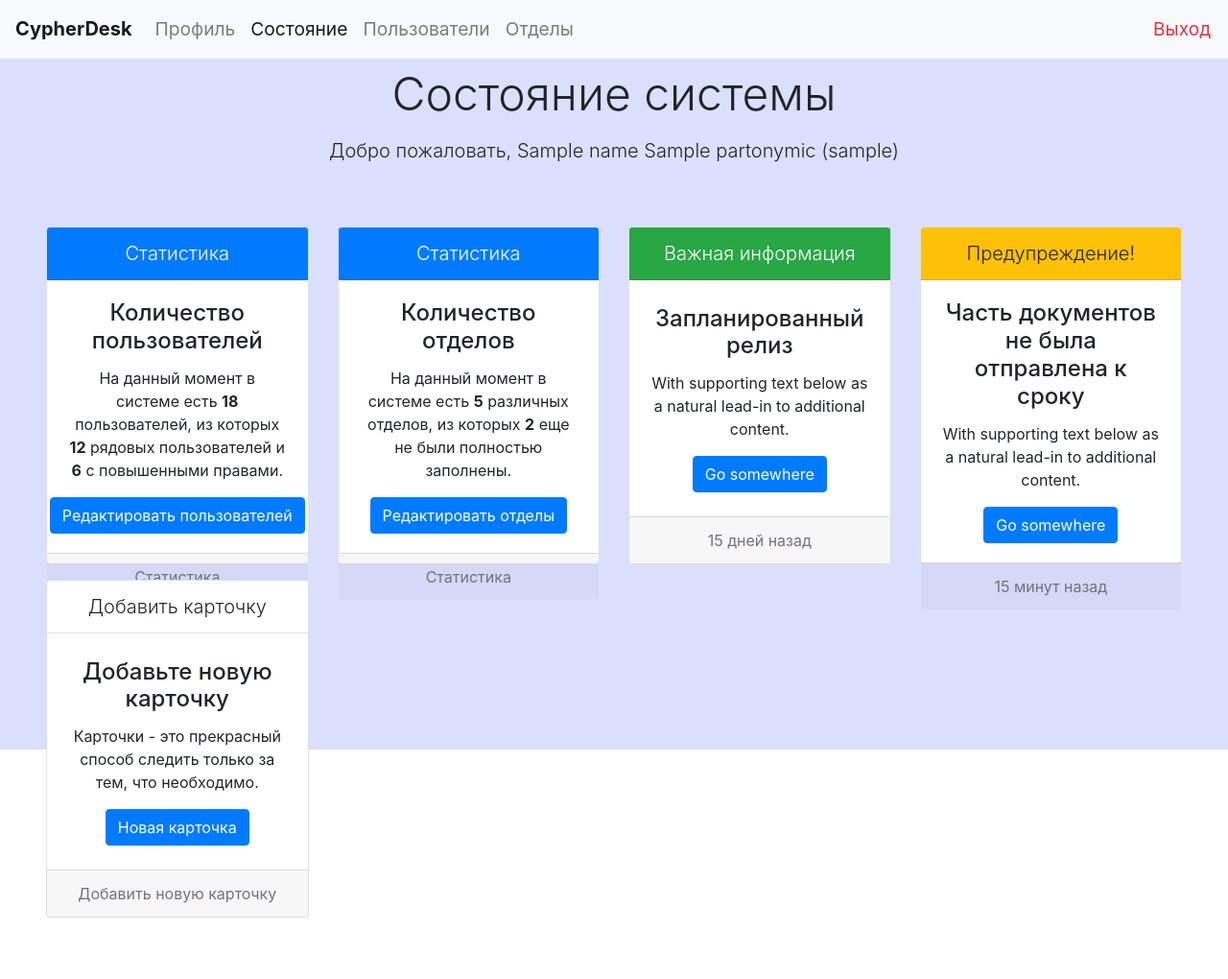
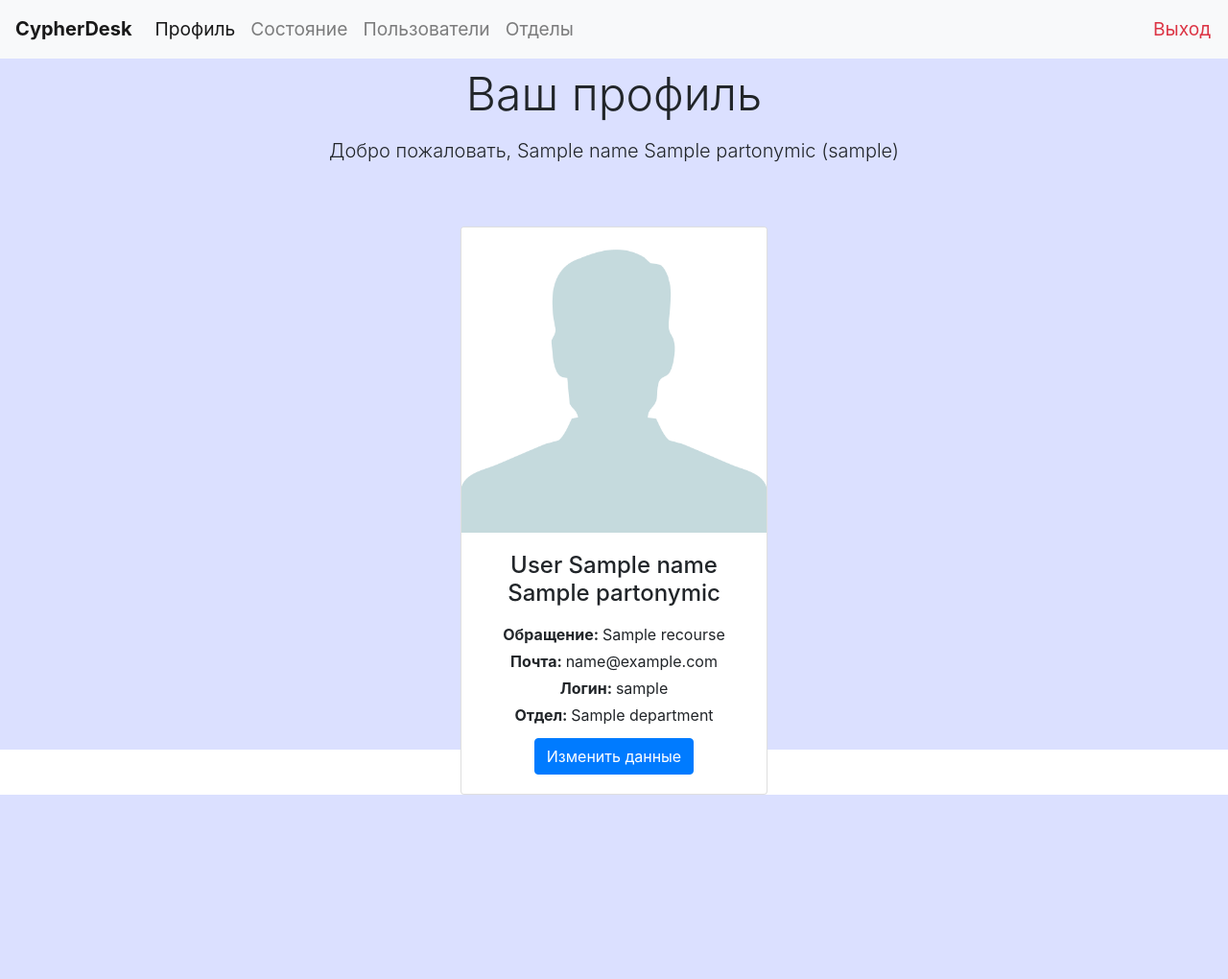
Before and after one commit to isyn-shared/CypherDesk-main, a Python web app: template templates/adminPanel/index.html in a window 1280 px wide. Shown: the whole page at 96% size. After the commit the page ends 828 px from the top, so only its background shows below. Run offline with Jinja, Linux system fonts and the light colour scheme; the template is opened without the code that fills it: most values are stand-ins (such as "Sample title", 1, 10 or a date in 2020); some libraries are stand-ins or nearby versions.

Commit message:
Profile in Admin Panel + small changes there

```diff
--- a/static/adminPanel/main.css
+++ b/static/adminPanel/main.css
@@ -46,15 +46,15 @@ body {
 }
 
 #profile {
-    background-color: rgba(103, 232, 131, 0.26);
+    background-color: rgba(117, 135, 255, 0.26);
 }
 
 #status {
-    background-color: rgba(117, 135, 255, 0.26);
+    background-color: rgba(103, 189, 232, 0.26);
 }
 
 #users {
-    background-color: rgba(103, 189, 232, 0.26);
+    background-color: rgba(103, 232, 131, 0.26);
 }
 
 #departments {
@@ -108,6 +108,10 @@ body {
         animation-name: slideAway;
     }
 
+    .w-25-desktop {
+        width: 25%!important;
+    }
+
     .w-50-desktop {
         width: 50%!important;
     }
--- a/static/adminPanel/main.js
+++ b/static/adminPanel/main.js
@@ -1,4 +1,4 @@
-let selectedWindow = Cookies.get('window') || "#status";
+let selectedWindow = Cookies.get('window') || "#profile";
 
 $(selectedWindow).removeClass('out');
 $(selectedWindow + "A").addClass('active');
@@ -107,6 +107,24 @@ $(document).ready(() => {
                 console.error(err);
             });
     });
+
+    $('#editDepForm').submit(e => {
+        e.preventDefault();
+
+        const name = $('#editDepNameInput').val();
+        sendPOST('/changeDepartment', {prevName: editingDepName, name})
+            .then(resp => {
+                // if (DEBUG) console.log(resp, typeof resp);
+                if (!resp.ok)
+                    return createAlert('alert-danger', "Упс!", "Произошла ошибка: " + resp.err);
+
+                createAlert('alert-success', "Отлично!", "Отредактировано!");
+            })
+            .catch(err => {
+                createAlert('alert-danger', "Упс!", "Произошла ошибка: " + err);
+                console.error(err);
+            });
+    })
 });
 
 let timer = null;
@@ -143,11 +161,7 @@ findUsers("*");
 
 let editingUserLogin = "";
 
-const app = new Vue({
-    el: '#renderedUsers',
-    data: {
-        users: [],
-        editUser: function(user) {
+function editUser(user) {
     if (DEBUG) console.log("Editing", user);
 
     // Save for sending to server in form submit
@@ -160,6 +174,12 @@ const app = new Vue({
     $('#editUserRecourseInput').val(user.Recourse);
     $('#editUserDepartmentSelect').val(user.Department);
 }
+
+const app = new Vue({
+    el: '#renderedUsers',
+    data: {
+        users: [],
+        editUser
     },
 });
 function findUsers(key) {
@@ -190,3 +210,70 @@ function findUsers(key) {
         })
         .catch(console.error);
 }
+
+function deleteUser() {
+    swal({
+        title: `Удалить ${editingUserLogin}?`,
+        text: "Это действие невозможно отменить!",
+        type: 'warning',
+        showCancelButton: true,
+        confirmButtonColor: '#3085d6',
+        cancelButtonColor: '#d33',
+        confirmButtonText: 'Да, удалить!',
+        cancelButtonText: 'Отмена',
+        allowOutsideClick: () => !swal.isLoading(),
+        preConfirm: () => {
+            return sendPOST('/deleteUser', {login: editingUserLogin})
+                .then(response => {console.log(response); return response})
+                .catch(error => {
+                    swal.showValidationError(`Запрос провалился: ${error}`);
+                    console.error(error);
+                })
+        }
+    }).then(result => {
+        if (result.value) {
+            swal(
+                'Успех!',
+                'Удалено!',
+                'success'
+            );
+        }
+    }).catch(console.error);
+}
+
+let editingDepName = null;
+function editDep(name) {
+    editingDepName = name;
+
+    $("#editDepNameInput").val(name);
+}
+
+function deleteDep() {
+    swal({
+        title: `Удалить ${editingDepName}?`,
+        text: "Это действие невозможно отменить!",
+        type: 'warning',
+        showCancelButton: true,
+        confirmButtonColor: '#3085d6',
+        cancelButtonColor: '#d33',
+        confirmButtonText: 'Да, удалить!',
+        cancelButtonText: 'Отмена',
+        allowOutsideClick: () => !swal.isLoading(),
+        preConfirm: () => {
+            return sendPOST('/deleteDepartment', {name: editingDepName})
+                .then(response => {console.log(response); return response})
+                .catch(error => {
+                    swal.showValidationError(`Запрос провалился: ${error}`);
+                    console.error(error);
+                })
+        }
+    }).then(result => {
+        if (result.value) {
+            swal(
+                'Успех!',
+                'Удалено!',
+                'success'
+            );
+        }
+    }).catch(console.error);
+}
--- a/static/fillAccount/changePass.js
+++ b/static/fillAccount/changePass.js
@@ -16,6 +16,7 @@ $(document).ready(() => {
                     return createAlert('alert-danger', "Упс!", "Произошла ошибка: " + resp.err);
 
                 createAlert('alert-success', "Отлично!", "Данные изменены!");
+                location = "/";
             })
             .catch(err => {
                 createAlert('alert-danger', "Упс!", "Произошла ошибка: " + err);
--- a/templates/adminPanel/index.html
+++ b/templates/adminPanel/index.html
@@ -37,14 +37,59 @@
         </div>
     </nav>
 
-
-    <div id="status" class="window out">
-        <p class="text-center display-5" style="padding-top:0.5rem;">Состояние системы</p>
+    <div id="profile" class="window out">
+        <p class="text-center display-5" style="padding-top:0.5rem;">Ваш профиль</p>
 
         <!-- This will hide on mobile -->
         <p class="text-center lead d-none d-sm-block">Добро пожаловать, {{name}} {{partonymic}} ({{login}})</p>
         <!-- This will appear on mobile -->
         <p class="text-center lead d-block d-sm-none">Добро пожаловать, <br> {{name}} {{partonymic}} ({{login}})</p>
+
+        <div class="d-flex justify-content-center w-100">
+            <div class="card w-25-desktop mt-5">
+                <img class="card-img-top" src="/static/adminPanel/default_profile.jpg" alt="Card image cap">
+                <div class="card-body text-center">
+                    <h4 class="card-title">{{surname}} {{name}} {{partonymic}}</h4>
+                    <p class="card-text mb-1 mt-3"><b>Обращение: </b> {{recourse}}</p>
+                    <p class="card-text mb-1"><b>Почта: </b> {{mail}}</p>
+                    <p class="card-text mb-1"><b>Логин: </b> {{login}}</p>
+                    <p class="card-text mb-1"><b>Отдел: </b> {{department}}</p>
+
+                    <!-- Creating this script to store some values from server on client side -->
+                    <script>
+                        let departments = {
+                            {% for dep in departments %}
+                                {{dep.ID}}: "{{dep.Name}}",
+                                "{{dep.Name}}": "{{dep.ID}}",
+                            {% endfor %}
+                        }
+                    </script>
+
+                    <script>
+                        var myUserData = {
+                            Login: "{{login}}",
+                            Name: "{{name}}",
+                            Surname: "{{surname}}",
+                            Partonymic: "{{partonymic}}",
+                            Recourse: "{{recourse}}",
+                            DepartmentName: "{{department}}",
+                            Department: departments["{{department}}"]
+                        };
+                    </script>
+
+                    <button class="btn btn-primary mt-2" data-toggle="modal" data-target="#editUserMod"
+                        onclick="editUser(myUserData)">Изменить данные</button>
+                </div>
+            </div>
+        </div>
+        <!-- /.d-flex justify-content-center -->
+
+    </div>
+    <!-- /#profile.window out -->
+
+
+    <div id="status" class="window out">
+        <p class="text-center display-5" style="padding-top:0.5rem;">Состояние системы</p>
 
         <div class="container-fluid p-5-desktop">
             <div class="row">
@@ -56,7 +101,7 @@
                         <div class="card-body d-flex flex-wrap align-content-center justify-content-center">
                             <h4 class="card-title">Количество пользователей</h4>
                             <p class="card-text">На данный момент в системе есть <b>18</b> пользователей, из которых <b>12</b> рядовых пользователей и <b>6</b> с повышенными правами.</p>
-                            <a href="#!" class="btn btn-primary">Редактировать пользователей</a>
+                            <a href="#!" class="btn btn-primary" onclick="showWindow('#users')">Редактировать пользователей</a>
                         </div>
                         <div class="card-footer text-muted">
                             Статистика
@@ -73,7 +118,7 @@
                         <div class="card-body d-flex flex-wrap align-content-center justify-content-center">
                             <h4 class="card-title">Количество отделов</h4>
                             <p class="card-text">На данный момент в системе есть <b>5</b> различных отделов, из которых <b>2</b> еще не были полностью заполнены.</p>
-                            <a href="#!" class="btn btn-primary">Редактировать отделы</a>
+                            <a href="#!" class="btn btn-primary" onclick="showWindow('#departments')">Редактировать отделы</a>
                         </div>
                         <div class="card-footer text-muted">
                             Статистика
@@ -163,16 +208,6 @@
         </div>
 
 
-        <!-- Creating this script to store some values from server on client side -->
-        <script>
-            let departments = {
-                {% for dep in departments %}
-                    {{dep.ID}}: "{{dep.Name}}",
-                {% endfor %}
-            }
-        </script>
-
-
         <div class="container-fluid p-5-desktop">
 
             <!-- No users found -->
@@ -198,7 +233,7 @@
                                     <b>Логин:</b> {{ '{{user.Login}}' }}<br>
                                     <b>Отдел:</b> {{ '{{user.DepartmentName}}' }}
                                 </p>
-                                <!-- TODO: onclick: "editUser(id)" -->
+
                                 <a href="#!" class="btn btn-primary" data-toggle="modal" data-target="#editUserMod" v-on:click="editUser(user)">Редактировать</a>
                             </div>
                         </div>
@@ -263,6 +298,9 @@
             </div>
         </div>
 
+    </div>
+    <!-- /#users -->
+
     <!-- Modal -->
     <div class="modal fade" id="editUserMod" tabindex="-1" role="dialog" aria-labelledby="modalVerticalLabel3" aria-hidden="true">
         <div class="modal-dialog" role="document">
@@ -311,6 +349,9 @@
 
                     </div>
                     <div class="modal-footer">
+                        <button type="button" style="position: absolute; left: 19px"
+                            class="btn btn-danger" onclick="deleteUser()">Удалить</button>
+
                         <button type="button" class="btn btn-primary" data-dismiss="modal">Закрыть</button>
                         <button type="submit" class="btn btn-success">Сохранить</button>
                     </div>
@@ -318,9 +359,6 @@
             </div>
         </div>
     </div>
-
-    </div>
-    <!-- /#users -->
 
     <div id="departments" class="window out">
         <p class="text-center display-5" style="padding-top:0.5rem;">Управление отделами</p>
@@ -350,7 +388,8 @@
                             <div class="card-body d-flex flex-wrap align-content-center justify-content-center">
                                 <h4 class="card-title">Название: {{dep.Name}}</h4>
                                 <p class="card-text">Вы можете отредактировать этот отдел (Никита, а го статистику потом сюда?)</p>
-                                <a href="#!" class="btn btn-primary">Редактировать отдел</a>
+                                <a href="#!" class="btn btn-primary" onclick="editDep('{{dep.Name}}')"
+                                    data-toggle="modal" data-target="#editDepModal">Редактировать отдел</a>
                             </div>
                             <div class="card-footer text-muted">
                                 Отдел
@@ -396,6 +435,40 @@
             </div>
         </div>
 
+        <!-- Modal -->
+        <div class="modal fade" id="editDepModal" tabindex="-1" role="dialog" aria-labelledby="modalVerticalLabel4" aria-hidden="true">
+            <div class="modal-dialog" role="document">
+                <div class="modal-content">
+                    <form id="editDepForm">
+                        <div class="modal-header">
+                            <h5 class="modal-title" id="modalVerticalLabel4">Редактирование отдела</h5>
+                            <button type="button" class="close" data-dismiss="modal" aria-label="Close">
+                                <span aria-hidden="true">&times;</span>
+                            </button>
+                        </div>
+                        <div class="modal-body pb-0">
+                            <div class="form-group">
+                                <label for="editUserLoginInput" class="blockquote mb-1">Название</label>
+                                <input type="text" class="form-control" id="editDepNameInput"
+                                placeholder="Прекрасный отдел" required>
+
+                                <!-- This will be filled using JS -->
+                                <div class="mt-3 alertWrapper"></div>
+                            </div>
+
+                        </div>
+                        <div class="modal-footer">
+                            <button type="button" style="position: absolute; left: 19px"
+                                class="btn btn-danger" onclick="deleteDep()">Удалить</button>
+
+                            <button type="button" class="btn btn-primary" data-dismiss="modal">Закрыть</button>
+                            <button type="submit" class="btn btn-success">Сохранить</button>
+                        </div>
+                    </form>
+                </div>
+            </div>
+        </div>
+
     </div>
     <!-- /#departments -->
 
```
Also changed, not shown: 3 other files. Lines whose indentation alone changed are shown as unchanged.
